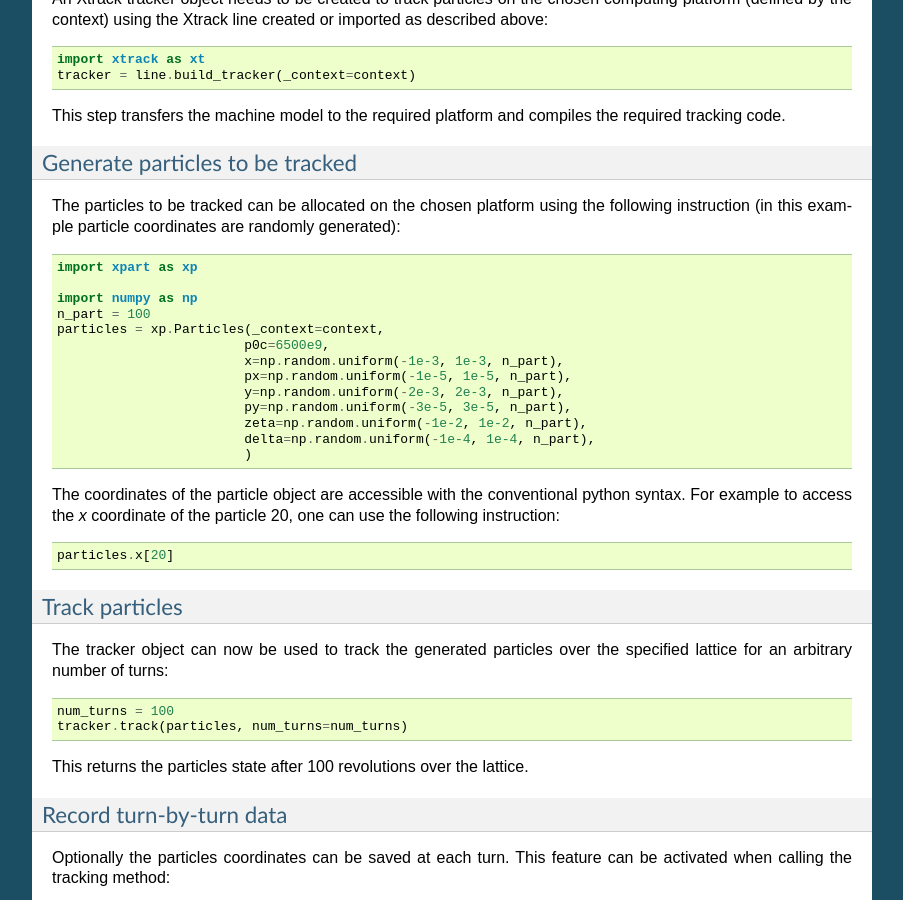
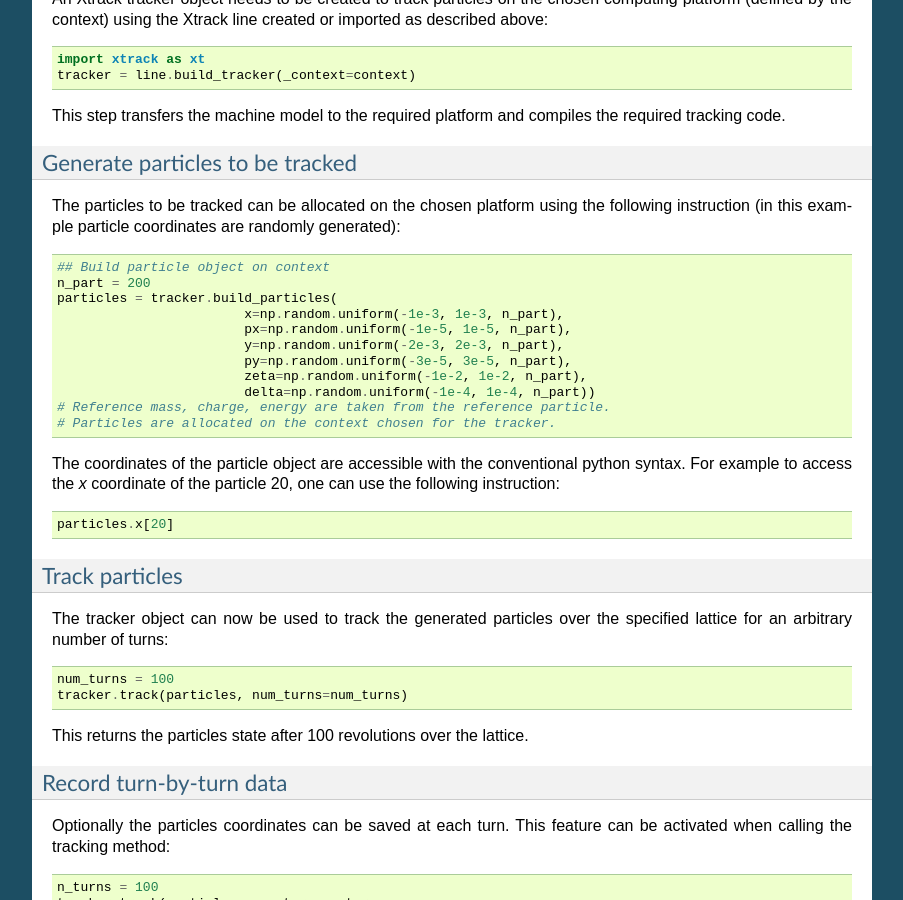
Before and after one commit to xsuite/xsuite, a Sphinx documentation site: the page built from docs/singlepart.rst, in a window 1280 px wide and 900 px high, scrolled down 3131 px. Shown: the whole window, without its empty margins (198-1101 px from the left). Built offline with Sphinx 7.4.7, drawn with Linux system fonts in a browser that asks for light colours.

Commit message:
Update singlepart.rst

```diff
--- a/docs/singlepart.rst
+++ b/docs/singlepart.rst
@@ -190,19 +190,18 @@ The particles to be tracked can be allocated on the chosen platform using the fo
 
 .. code-block:: python
 
-    import xpart as xp
-
-    import numpy as np
-    n_part = 100
-    particles = xp.Particles(_context=context,
-                            p0c=6500e9,
+    ## Build particle object on context
+    n_part = 200
+    particles = tracker.build_particles(
                             x=np.random.uniform(-1e-3, 1e-3, n_part),
                             px=np.random.uniform(-1e-5, 1e-5, n_part),
                             y=np.random.uniform(-2e-3, 2e-3, n_part),
                             py=np.random.uniform(-3e-5, 3e-5, n_part),
                             zeta=np.random.uniform(-1e-2, 1e-2, n_part),
-                            delta=np.random.uniform(-1e-4, 1e-4, n_part),
-                            )
+                            delta=np.random.uniform(-1e-4, 1e-4, n_part))
+    # Reference mass, charge, energy are taken from the reference particle.
+    # Particles are allocated on the context chosen for the tracker.
+
 
 The coordinates of the particle object are accessible with the conventional python syntax. For example to access the *x* coordinate of the particle 20, one can use the following instruction:
 
```
